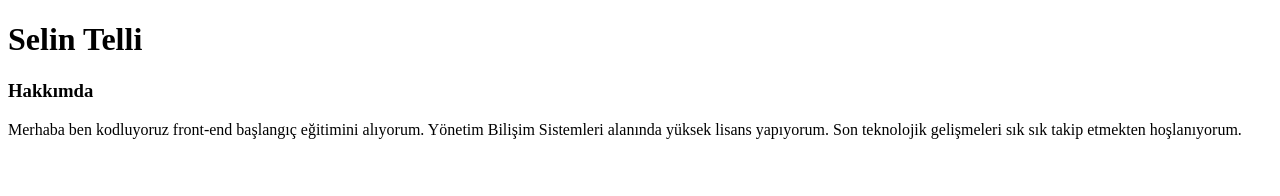
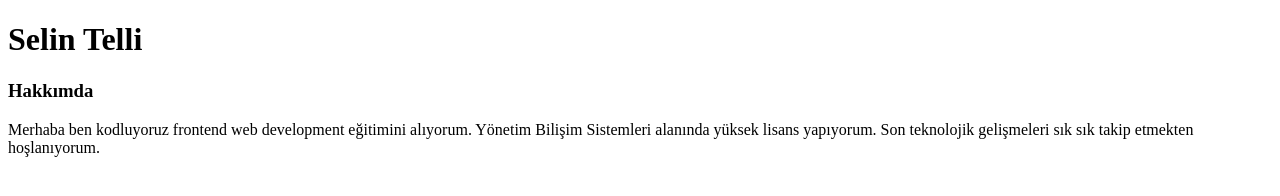
Before and after one commit to selin-telli/kodluyoruzilkrepo, a plain HTML site: page index.html in a window 1280 px wide. Drawn offline with Linux system fonts and the light colour scheme.

Commit message:
index.html hakkımda güncellendi

```diff
--- a/index.html
+++ b/index.html
@@ -16,7 +16,7 @@
 
     <h3>Hakkımda</h3>
 
-    <p>Merhaba ben kodluyoruz front-end başlangıç eğitimini alıyorum. Yönetim Bilişim Sistemleri alanında yüksek lisans
+    <p>Merhaba ben kodluyoruz frontend web development eğitimini alıyorum. Yönetim Bilişim Sistemleri alanında yüksek lisans
         yapıyorum. Son teknolojik gelişmeleri sık sık takip etmekten hoşlanıyorum.</p>
 </body>
 
```
